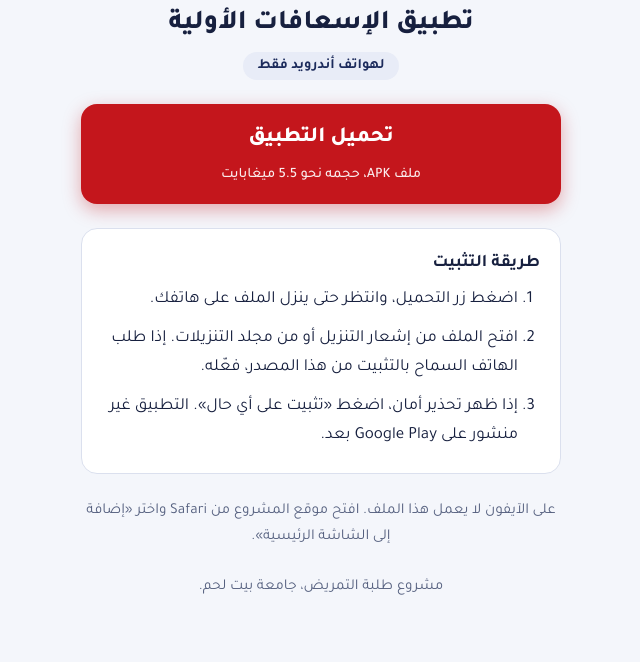
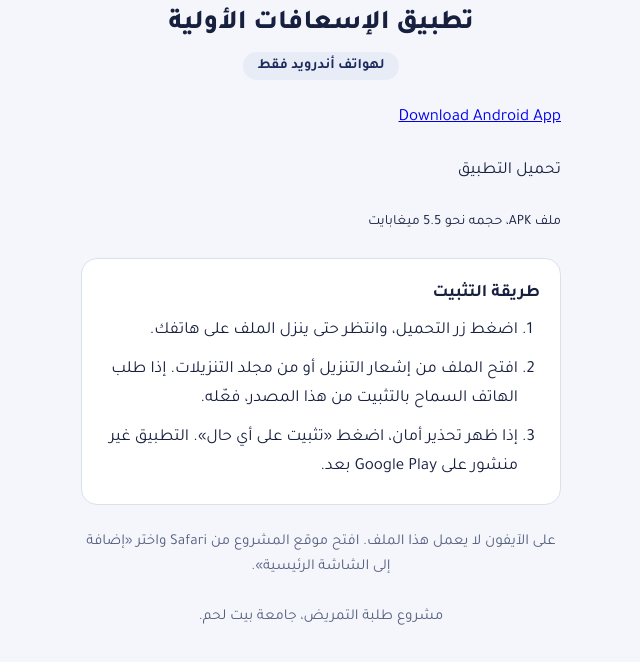
Before and after one commit to bethlehemUni/first-aid_app, a plain HTML site: page index.html in a window 1280 px wide. Shown: the part 178-840 px from the top of the page, without its empty margins (319-959 px from the left). Before the commit the page ends 809 px from the top, so only its background shows below. Drawn offline with Linux system fonts and the light colour scheme.

Commit message:
Update index.html

```diff
--- a/index.html
+++ b/index.html
@@ -34,8 +34,9 @@ h1{margin:0;font-size:1.7rem;line-height:1.3;font-weight:800;text-wrap:balance}
 <h1>تطبيق الإسعافات الأولية</h1>
 <span class="chip">لهواتف أندرويد فقط</span>
 </section>
-<a class="dl" id="dl-btn" href="./Scan-Learn-Act.apk" download="Scan-Learn-Act.apk">
-<span>تحميل التطبيق</span><small>ملف APK، حجمه نحو 5.5 ميغابايت</small>
+<a href="app-debug.apk" download>
+  Download Android App
+</a><span>تحميل التطبيق</span><small>ملف APK، حجمه نحو 5.5 ميغابايت</small>
 </a>
 <section class="steps">
 <h2>طريقة التثبيت</h2>
```
